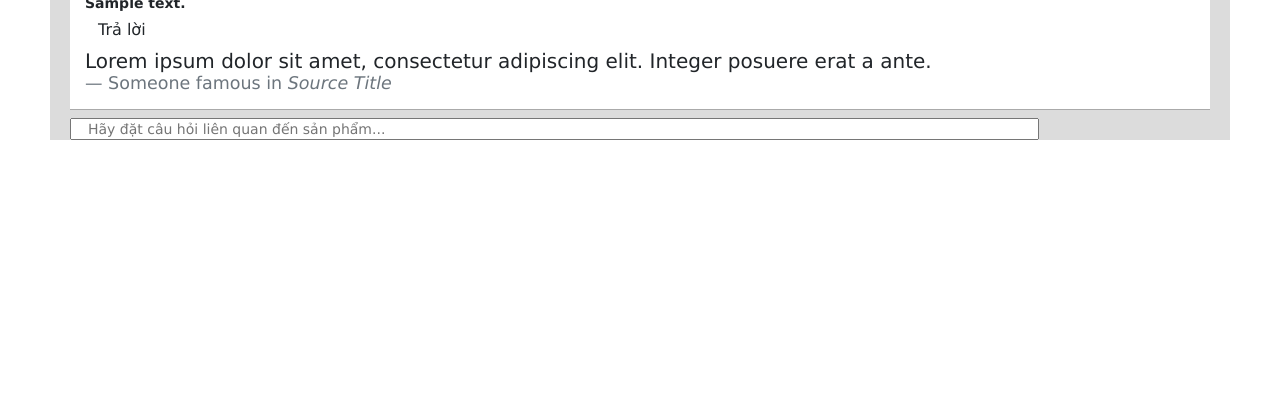
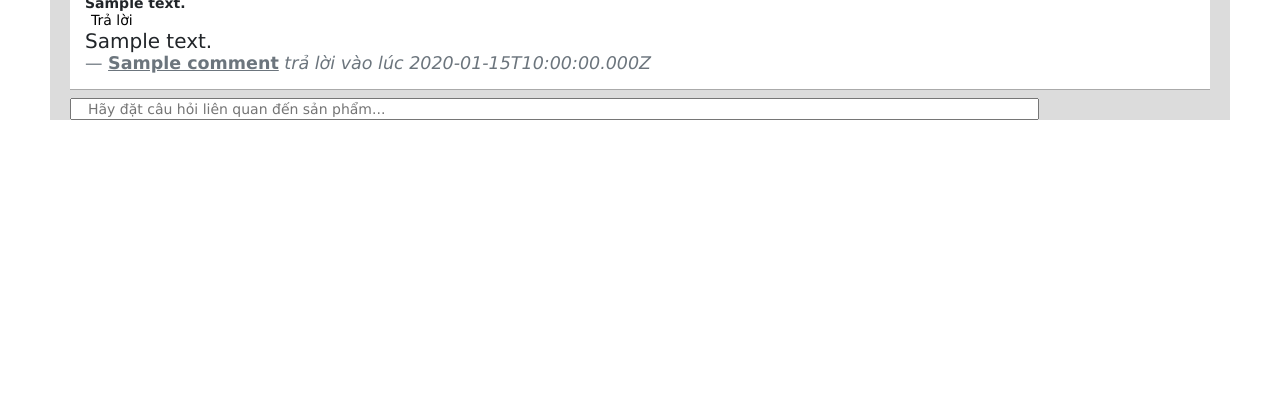
Before and after one commit to tranlongan/web_nang_cao, a Node server app: template views/user/detailProduct_User.ejs in a window 1280 px wide. Shown: the part 207-627 px from the top of the page. Run offline with Node 20, Linux system fonts and the light colour scheme; the template is opened without the code that fills it: most values are stand-ins (such as "Sample title", 1, 10 or a date in 2020); some libraries are stand-ins or nearby versions.

Commit message:
03112020

```diff
--- a/controllers/index_controllers.js
+++ b/controllers/index_controllers.js
@@ -141,13 +141,20 @@ const detailProduct_User = (req, res) => {
     const sql = `SELECT * FROM san_pham WHERE id = '${id_geted}'`;
     const sql1 = `SELECT * FROM comment WHERE id_of_product = '${id_geted}'`;
     const sql2 = `SELECT * FROM comment WHERE id_of_user = '${id_geted0}'`;
+    // const sql3 = `SELECT * FROM reply_comment WHERE id_of_comment = ${}`
+
     connection.query(sql0, (err, result_account) => {
         connection.query(sql1, (err, result_comment) => {
             connection.query(sql, (err, result) => {
-                connection.query(sql2, (err, result_id_comment)=>{
-                    res.render('user/detailProduct_User', {result, id_geted0, result_account, result_comment, result_id_comment});
+                connection.query(sql2, (err, result_id_comment) => {
+                        res.render('user/detailProduct_User', {
+                            result,
+                            id_geted0,
+                            result_account,
+                            result_comment,
+                            result_id_comment,
+                    })
                 })
-                // console.log(id_geted0);
             })
         })
     })
@@ -319,6 +326,53 @@ const addComment = (req, res) => {
     })
 }
 
+// trả lời bình luận
+const addReplyComment = async (req, res) => {
+    upload(req, res, async (err) => {
+        try {
+            const id_user = req.query.id_user;
+            const id_product = req.query.id_product;
+            const id_comment = req.query.id_comment;
+            const {text_area_reply} = req.body;
+
+            let date_ob = new Date();
+            let date = ("0" + date_ob.getDate()).slice(-2);
+            // current month
+            let month = ("0" + (date_ob.getMonth() + 1)).slice(-2);
+            // current year
+            let year = date_ob.getFullYear();
+            let timeFull = "Ngày " + date + " tháng " + month + ", " + year;
+
+            const result_name_user = await query(`SELECT * FROM account_user WHERE id = '${id_user}'`);
+            const name_user = result_name_user[0].name_user;
+            const add_reply = await query(`INSERT INTO reply_comment (id, id_of_user, id_of_product, id_of_comment, name_user,content_reply, date_reply) VALUES (null ,'${id_user}','${id_product}','${id_comment}','${name_user}','${text_area_reply}','${timeFull}')`)
+
+            res.json({
+                msg: 'ok'
+            })
+
+            console.log(text_area_reply);
+            // console.log(result_reply);
+        } catch (e) {
+            console.error(e);
+        }
+    })
+
+}
+
+const getReplyComment = async (req, res) =>{
+    try {
+        const id_comment = req.query.id_comment;
+        const id_user = req.query.id_user;
+        const result_reply = await query(`SELECT * FROM reply_comment`);
+        res.json({
+            result_reply
+        })
+    }catch (e) {
+        console.log(e);
+    }
+}
+
 // phân trang
 const pagination = async (req, res) => {
     const {page = 1, limit = 6, id_user} = req.query;
@@ -361,16 +415,6 @@ const viewProductByCategory_user = (req, res) => {
     })
 }
 
-// append div
-const appendDiv = async (req, res) =>{
-    try {
-        const id_comment = req.query.id_comment;
-        const result_div = await query(`SELECT * FROM text_area`);
-
-    }catch (e) {
-        console.log(e);
-    }
-}
 // *********************************************************************************
 
 
@@ -562,9 +606,9 @@ const loadLogin = (req, res) => {
 
 module.exports = {
     loadLogin, loadCategoryAndHome, homeUser, pageCart,
-    addCategory, addProduct, addCart, addComment, deleteProductFromCart, deleteProduct,
+    addCategory, addProduct, addCart, addComment, deleteProductFromCart, deleteProduct, addReplyComment,
     viewAllProduct, viewDetailProduct, viewProductByCategory_user, viewProductByCategory,
-    editProduct, searchProduct, sumCost, toPay, pay, appendDiv,
+    editProduct, searchProduct, sumCost, toPay, pay, getReplyComment,
     registerAccountUser, loginAccountUser,
     detailProduct_User, pagination
 }
--- a/views/user/detailProduct_User.ejs
+++ b/views/user/detailProduct_User.ejs
@@ -120,8 +120,11 @@
     <div class="container">
         <h3>Khách hàng nhận xét</h3>
     </div>
+    <div id="comments">
         <% result_comment.map((row1)=>{ %>
-        <div class="container mb-1" style="background-color: white; border-bottom: 1px solid #aaaaaa">
+            <div id="<%= row1.id %>" class="container mb-1"
+                 style="background-color: white; border-bottom: 1px solid #aaaaaa">
+                <div>
                     <div class="row">
                         <div class="col-1">
                             <img style="border-radius:100%; width: 80px" src="/images/unnamed.png">
@@ -142,19 +145,26 @@
                         <i class='fas fa-star yellow-text'> </i>
                         <i class='fas fa-star yellow-text'> </i>
                     </div>
-            <div style="font-weight: bolder"><%= row1.comment_content %></div>
+                    <div style="font-weight: bolder">
+                        <%= row1.comment_content %>
+                    </div>
                     <div>
-                <button type="button" class="btn" onclick="btnReply(<%= result_id_comment[0].id %>)">Trả lời</button>
+                        <button id="idBtnReply" type="button" style="border: 0;background-color: Transparent"
+                                onclick="btnReply(<%= row1.id_of_product %>,<%= row1.id %>)">Trả lời
+                        </button>
                     </div>
-            <textarea id="divTextArea" class="mr-5 ml-3" style="display: none;max-width: inherit; width: 96%; height: inherit"></textarea>
-            <blockquote class="blockquote">
-                <p class="mb-0">Lorem ipsum dolor sit amet, consectetur adipiscing elit. Integer posuere erat a
-                    ante.</p>
-                <footer class="blockquote-footer mb-3">Someone famous in <cite title="Source Title">Source Title</cite>
-                </footer>
-            </blockquote>
+
+                    <div id="<%= row1.id %>">
+
+                    </div>
+                    <div id="reply1" value="<%= row1.id %>">
+                    </div>
+
+                </div>
+
             </div>
         <% }) %>
+    </div>
 
     <div class="container mt-2 mb-4">
         <div class="row">
@@ -172,9 +182,6 @@
 
 <!-- Kết thúc code-->
 
-<script>
-
-</script>
 
 <!--ckeditor-->
 <script src="https://cdn.ckeditor.com/ckeditor5/20.0.0/classic/ckeditor.js"></script>
@@ -229,7 +236,6 @@
             const body = result.data;
             if (body.msg === 'ok') {
                 window.open(`/user/detailProduct_User?id_user=${id_user}&id_product=${id_product}`, `_self`);
-                // alert('1111111');
             }
         } catch (e) {
             console.error(e);
@@ -237,15 +243,93 @@
     }
 </script>
 
-<!--rep bình luận-->
+<!--nút trả lời-->
 <script>
-    const btnReply = async (id_of_comment) => {
+    const btnReply = async (id_of_product, id_of_comment) => {
+        const form = document.getElementById(id_of_comment);
         try {
-            const result = await axios.get(`/appendDiv?id_comment=${id_of_comment}`);
-        }catch (e) {
+            // if (form.style.display === 'none') {
+            //     form.style.display = 'block'
+            // } else {
+            //     form.style.display = 'none'
+            // }
+
+            const node1 = document.createElement("div");
+            const node2 = document.createElement("textarea");
+            const node3 = document.createElement("br");
+            const node4 = document.createElement("button");
+            // const text_node = document.createTextNode("Gửi phản hồi");
+
+            node2.setAttribute('style', 'max-width: inherit; width: 100%')
+            node2.setAttribute('id', 'text_area_reply');
+
+            node4.setAttribute('class', 'btn btn-amber');
+            node4.setAttribute('type', 'button');
+            node4.setAttribute('onclick', 'submitReply(' + id_of_product + ',' + id_of_comment + ')');
+            node4.textContent = "Gửi phản hồi";
+
+            node1.innerHTML += node2.outerHTML + node3.outerHTML + node4.outerHTML;
+
+            document.getElementById(id_of_comment).appendChild(node1);
+
+        } catch (e) {
+            console.error(e);
+        }
+    }
+
+</script>
+
+<script>
+    const submitReply = async (id_of_product, id_of_comment) => {
+        try {
+            const text_area_reply = document.getElementById("text_area_reply").value;
+            const formData = new FormData();
+            formData.append("text_area_reply", text_area_reply);
+            const result = await axios.post(`/addReplyComment?id_user=<%= id_geted0 %>&id_product=${id_of_product}&id_comment=${id_of_comment}`, formData, {
+                headers: {
+                    'Content-Type': 'multipart/form-data'
+                }
+            });
+            const body = result.data;
+            if (body.msg === 'ok') {
+                window.open(`/user/detailProduct_User?id_user=<%= id_geted0 %>&id_product=${id_of_product}`, `_self`);
+            }
+        } catch (e) {
             console.error(e);
         }
     }
 </script>
+
+<!--load các nội dung reply comment-->
+<script>
+    (async () => {
+        try {
+            const id_comment = document.getElementById("reply1").getAttribute('value');
+
+            const result = await axios.get(`/getReplyComment?id_user=<%= id_geted0 %>&id_comment=${id_comment}`);
+            const body = result.data;
+
+            console.log(body);
+            Array.from(document.getElementById("comments").children).forEach((comment) => {
+                console.log(comment);
+                const replies = body.result_reply.filter((reply) => {
+                    return reply.id_of_comment == comment.id
+                });
+                replies.forEach((reply) => {
+                    comment.querySelector("#reply1").innerHTML += '<blockquote class="blockquote">\n' +
+                        '                <p class="mb-0">' + reply.content_reply + '</p>\n' +
+                        '                <footer class="blockquote-footer mb-0"><u style="font-weight: bolder">' + reply.name_user + '</u>' +
+                        '<cite title="Source Title">' +
+                        '    trả lời vào lúc ' + reply.date_reply +
+                        '</cite>\n' +
+                        '                </footer>\n' +
+                        '            </blockquote>';
+                })
+            })
+        } catch (e) {
+            console.log(e);
+        }
+    })()
+</script>
 </body>
 </html>
--- a/views/user/homeUser.ejs
+++ b/views/user/homeUser.ejs
@@ -74,7 +74,7 @@
             <!--        Hiển thị các sản phẩm-->
             <div class="col-9">
                 <!-- Card deck -->
-                <div id="divData" class="row row-cols-2 row-cols-md-3">
+                <div id="divData" class="row row-cols-1 row-cols-md-3">
                     <% result1.map((row1)=>{ %>
                         <div class="col mb-3">
                             <!-- Card -->
```
Also changed, not shown: routes/index_routes.js (+5 -2 lines), views/test1.html (+17 -4 lines). Lines whose indentation alone changed are shown as unchanged.
